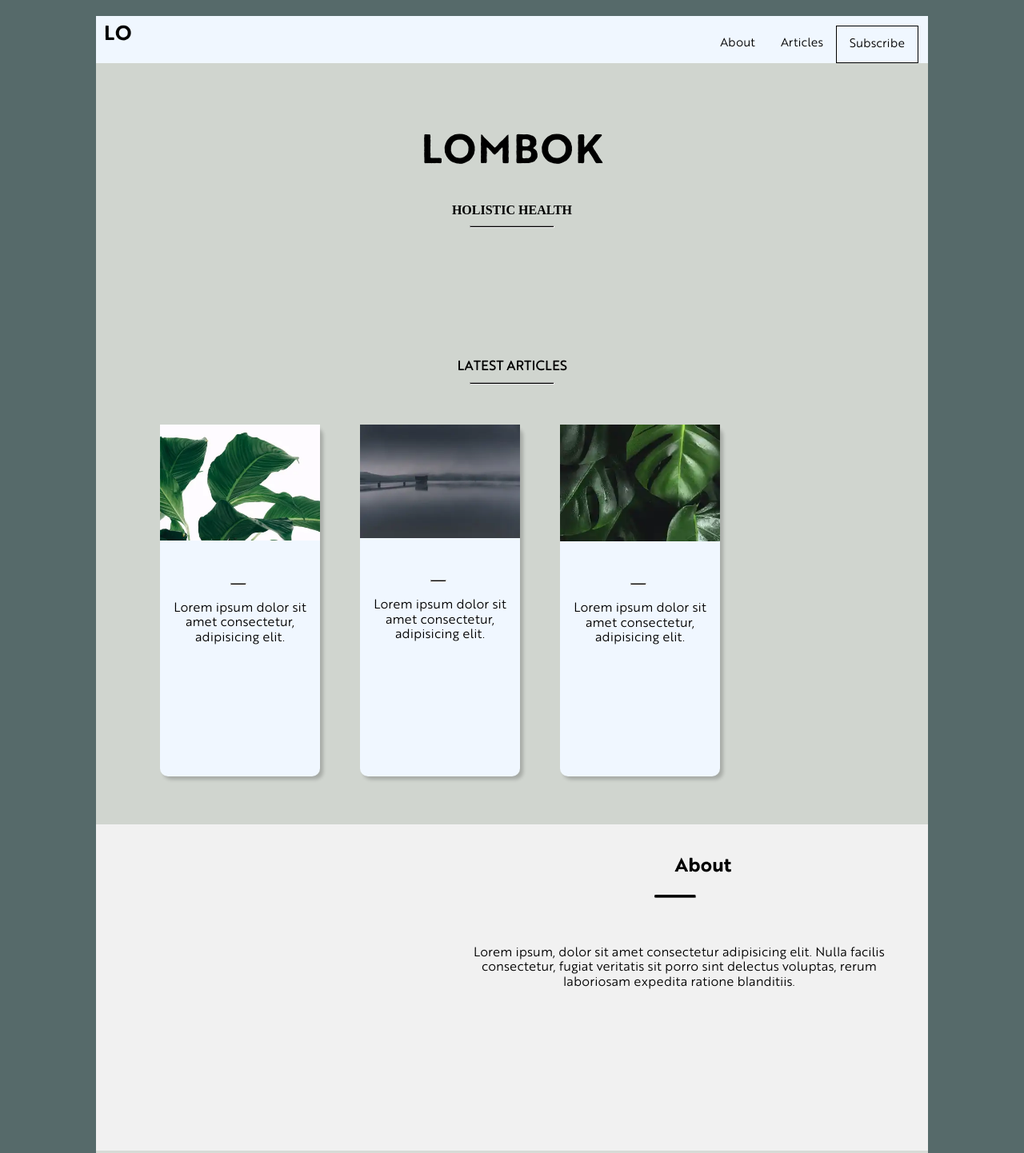
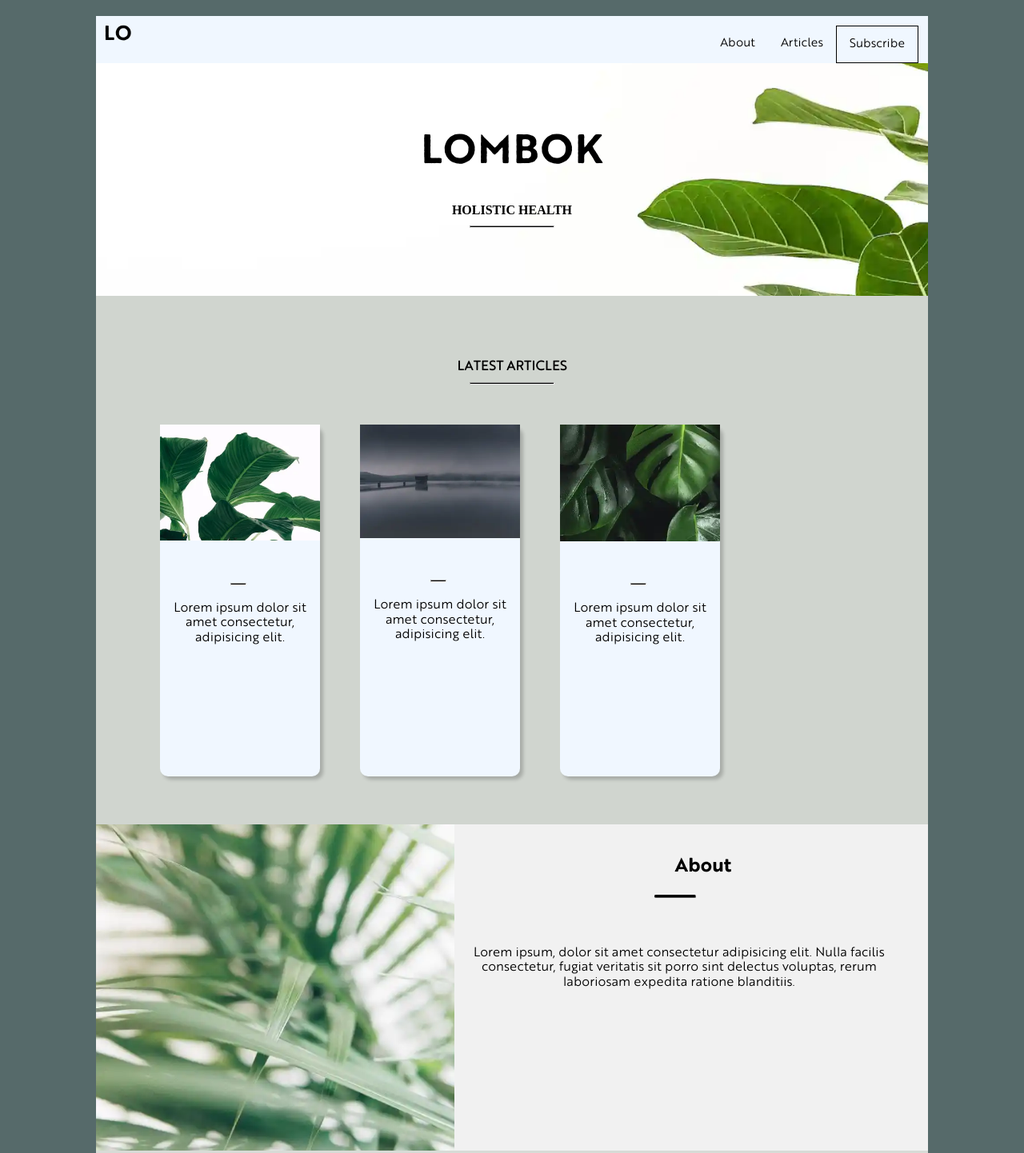
Before and after one commit to MiriiFernandez/Prueba1_Lombok, a plain HTML site: page index.html in a window 1280 px wide. Shown: the top 1442 px of the page at 80% size. Drawn offline with Linux system fonts and the light colour scheme.

Commit message:
Arreglo direccion de imagenes fondos

```diff
--- a/css/style.css
+++ b/css/style.css
@@ -33,7 +33,7 @@ body {
 
 /* Header */
 header {
-  background: url(img/banner.webp);
+  background: url(../img/banner.webp);
   background-repeat: no-repeat;
   background-size: cover;
   background-position: center;
@@ -193,7 +193,7 @@ figcaption p {
 }
 
 .imageAbout {
-  background-image: url(img/Article.webp);
+  background-image: url(../img/Article.webp);
   background-repeat: no-repeat;
   background-size: cover;
   background-position: center;
```
